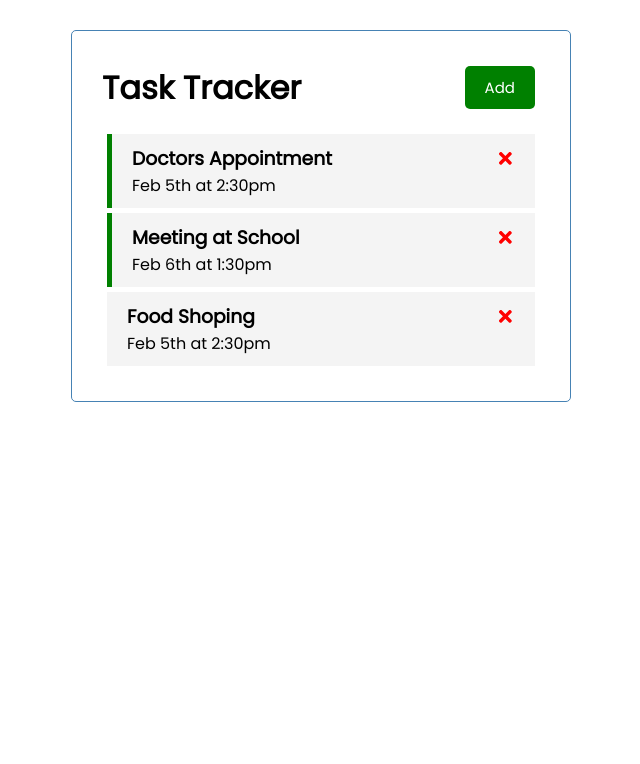
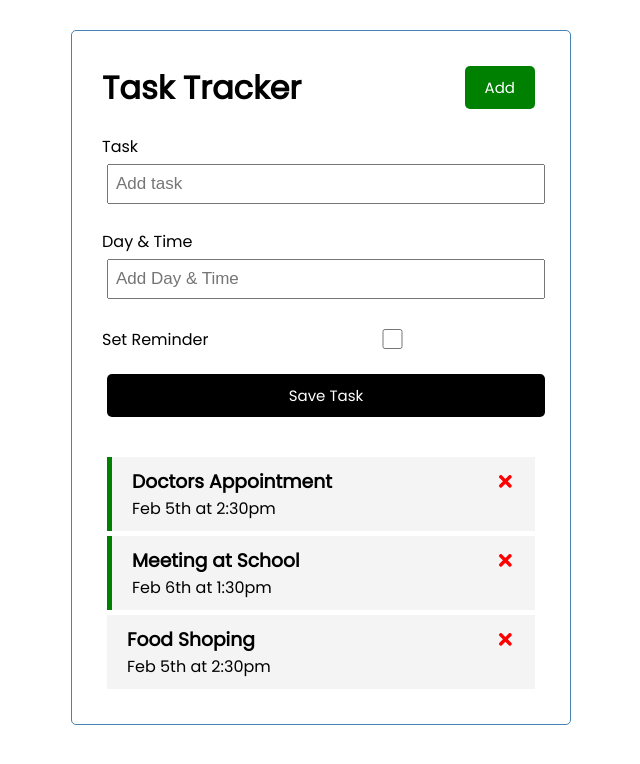
Before and after one commit to GanibegovicIsmail/task-tracker, a React (Create React App) app: page / in a window 1280 px wide. Shown: the top 764 px of the page, without its empty margins (319-959 px from the left). Built offline with nearby package versions, Linux system fonts and the light colour scheme.

Commit message:
Feat: Task Form

```diff
--- a/src/App.js
+++ b/src/App.js
@@ -1,6 +1,7 @@
 import Header from './components/Header'
 import Tasks from './components/Tasks'
 import {useState} from 'react'
+import AddTask from './components/AddTask'
 
 const App = () => {
   const [tasks, setTasks] = useState([
@@ -39,6 +40,7 @@
   return (
     <div className="container">
       <Header />
+      <AddTask />
       <Tasks tasks={tasks} onDelete=
       {deleteTask} onToggle={toggleReminder}/>
     </div>
--- /dev/null
+++ b/src/components/AddTask.js
@@ -0,0 +1,25 @@
+const AddTask = () => {
+    return(
+        <form className = 'add-form'>
+            <div className = 'form-control'>
+                <label>Task</label>
+                <input type = 'text' placeholder = 'Add task'/>
+            </div>
+
+            <div className = 'form-control'>
+                <label>Day & Time</label>
+                <input type = 'text' placeholder = 'Add Day & Time'/>
+            </div>
+
+            <div className = 'form-control form-control-check'>
+                <label>Set Reminder</label>
+                <input type = 'checkbox'/>
+            </div>
+
+            <input type='submit' value='Save Task' className='btn btn-block'></input>
+
+        </form>
+    )
+}
+
+export default AddTask;
```
